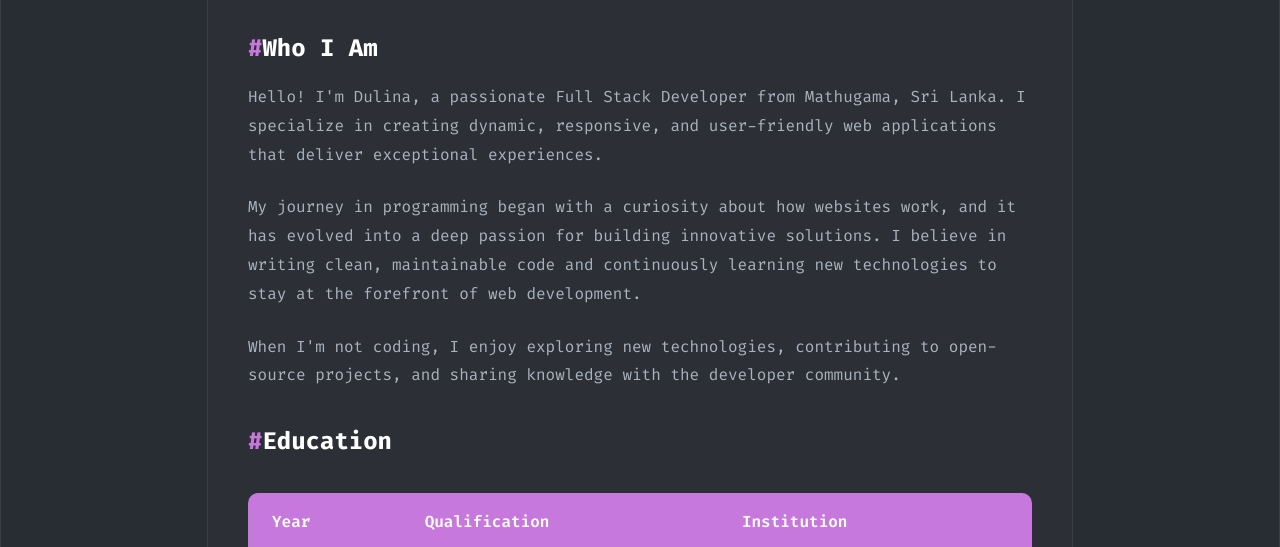
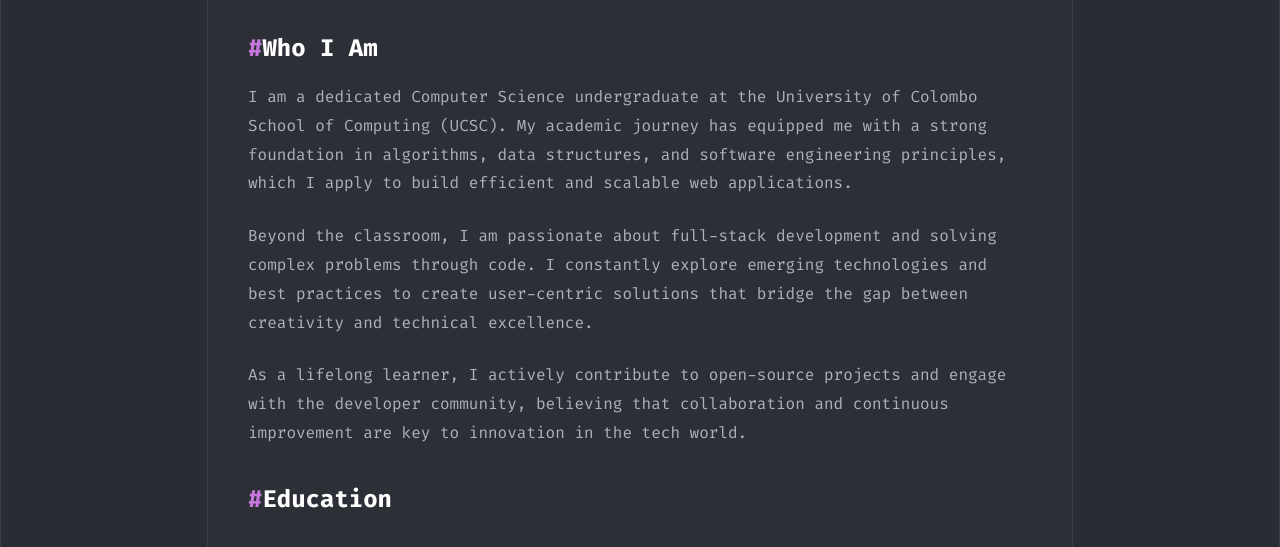
Before and after one commit to dulina2004/IWT-assignment-01, a plain HTML site: page about.html in a window 1280 px wide. Shown: the part 214-761 px from the top of the page. Drawn offline with Linux system fonts and the light colour scheme.

Commit message:
feat: Update ter details.

```diff
--- a/about.html
+++ b/about.html
@@ -43,19 +43,18 @@
                         <article>
                             <h2 class="section-title" style="font-size: 1.5rem;"><span>#</span>Who I Am</h2>
                             <p>
-                                Hello! I'm Dulina, a passionate Full Stack Developer from Mathugama, Sri Lanka.
-                                I specialize in creating dynamic, responsive, and user-friendly web applications
-                                that deliver exceptional experiences.
+                                I am a dedicated Computer Science undergraduate at the University of Colombo School of Computing (UCSC).
+                                My academic journey has equipped me with a strong foundation in algorithms, data structures, and
+                                software engineering principles, which I apply to build efficient and scalable web applications.
                             </p>
                             <p>
-                                My journey in programming began with a curiosity about how websites work,
-                                and it has evolved into a deep passion for building innovative solutions.
-                                I believe in writing clean, maintainable code and continuously learning
-                                new technologies to stay at the forefront of web development.
+                                Beyond the classroom, I am passionate about full-stack development and solving complex problems through code.
+                                I constantly explore emerging technologies and best practices to create user-centric solutions that
+                                bridge the gap between creativity and technical excellence.
                             </p>
                             <p>
-                                When I'm not coding, I enjoy exploring new technologies, contributing to
-                                open-source projects, and sharing knowledge with the developer community.
+                                As a lifelong learner, I actively contribute to open-source projects and engage with the developer community,
+                                believing that collaboration and continuous improvement are key to innovation in the tech world.
                             </p>
                         </article>
 
@@ -126,13 +125,13 @@
                     <div class="footer-main">
                         <div class="footer-left">
                             <h3><span>@</span>Dulina</h3>
-                            <p>Trainee Full Stack Developer</p>
+                            <p>Computer Science Undergraduate</p>
                         </div>
                         <div class="footer-middle">
                             <h3><span>#</span>Media</h3>
                             <div class="social-links">
                                 <a href="https://github.com/dulina2004" target="_blank">GitHub</a>
-                                <a href="https://linkedin.com/in/dulina-gunasinghe-480338244" target="_blank">LinkedIn</a>
+                                <a href="https://www.linkedin.com/in/dulina-gunasinghe/" target="_blank">LinkedIn</a>
                             </div>
                         </div>
                         <div class="footer-right">
@@ -142,7 +141,7 @@
                         </div>
                     </div>
                     <div class="footer-bottom">
-                        <p>&copy; 2024 Dulina. All rights reserved.</p>
+                        <p>&copy; 2026 Dulina. All rights reserved.</p>
                     </div>
                 </div>
             </footer>
```
Also changed, not shown: contact.html (+3 -3 lines), index.html (+8 -9 lines), projects.html (+3 -3 lines), skills.html (+3 -3 lines).
